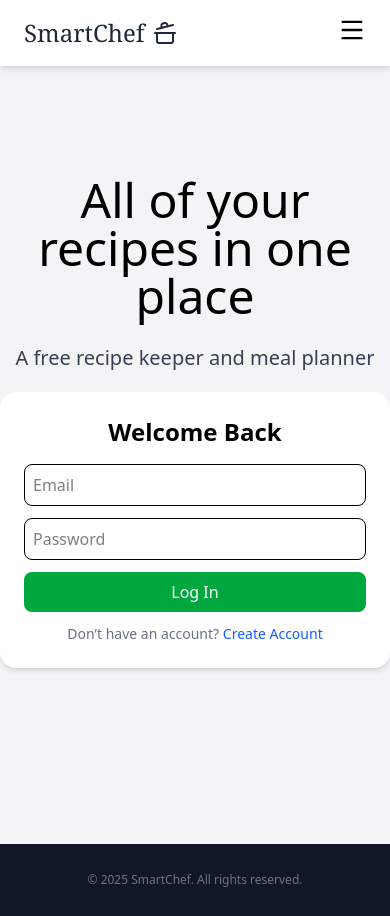
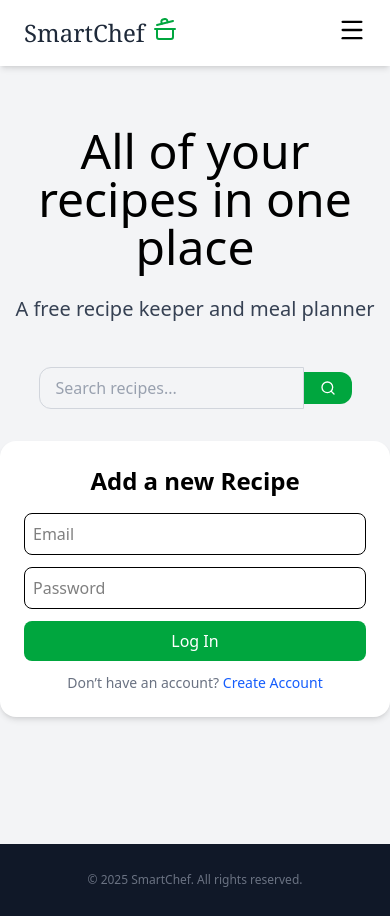
Before and after one commit to Vasuki-84/Recipe-Finder-and-Organizer-App, a React (Vite) app in the folder recipe-finder-and-organizer-app/: page / in a window 390 px wide. Built offline with nearby package versions, Linux system fonts and the light colour scheme.

Commit message:
added some responsiveness

```diff
--- a/recipe-finder-and-organizer-app/src/Components/Navbar.jsx
+++ b/recipe-finder-and-organizer-app/src/Components/Navbar.jsx
@@ -12,8 +12,10 @@ function Navbar() {
       <div className="flex justify-between items-center max-w-6xl mx-auto">
         {/* Logo */}
         <h1 className="text-2xl font-serif text-gray-800 flex items-center gap-2">
-          SmartChef <CookingPot size={24} />
-        </h1>
+          SmartChef    <div className="text-green-600 mb-2 "><CookingPot size={24} /></div>
+            </h1>
+
+
 
         {/* Desktop Menu */}
         <div className="hidden md:flex space-x-6 font-semibold">
--- a/recipe-finder-and-organizer-app/src/Pages/CustomCreations.jsx
+++ b/recipe-finder-and-organizer-app/src/Pages/CustomCreations.jsx
@@ -2,7 +2,7 @@ import React from 'react'
 
 function CustomCreations() {
   return (
-    <div>CustomCreations</div>
+    <div className='mt-20'>CustomCreations</div>
   )
 }
 
--- a/recipe-finder-and-organizer-app/src/Pages/Home.jsx
+++ b/recipe-finder-and-organizer-app/src/Pages/Home.jsx
@@ -1,6 +1,6 @@
-
 import React from "react";
 import { useNavigate } from "react-router-dom";
+import { Search } from "lucide-react";
 
 function Login() {
   const navigate = useNavigate();
@@ -17,8 +17,30 @@ function Login() {
           A free recipe keeper and meal planner
         </p>
       </div>
+
+      {/* search recipes */}
+      <div className="flex justify-center mt-6 mb-8">
+        <div className="relative flex items-center group w-full max-w-md">
+          <input
+            type="text"
+            placeholder="Search recipes..."
+            className="w-full px-4 py-2 border border-gray-300 rounded-l-xl focus:outline-none focus:ring-2 focus:ring-green-500 text-gray-700 placeholder-gray-400 transition-all"
+          />
+          <button
+            type="button"
+            className="flex items-center gap-2 bg-green-600 text-white px-4 py-2 rounded-r-xl hover:bg-green-700 transition-all group"
+          >
+            <Search
+              size={16}
+              className="group-hover:scale-110 transition-transform"
+            />
+            <span className="font-medium hidden sm:inline">Search</span>
+          </button>
+        </div>
+      </div>
+
       <div className="bg-white p-6 rounded-2xl shadow-md w-full max-w-md text-center">
-        <h1 className="text-2xl font-semibold mb-4">Welcome Back</h1>
+        <h1 className="text-2xl font-semibold mb-4">Add a new Recipe</h1>
         <input
           type="email"
           placeholder="Email"
--- a/recipe-finder-and-organizer-app/src/Pages/Signup.jsx
+++ b/recipe-finder-and-organizer-app/src/Pages/Signup.jsx
@@ -1,5 +1,3 @@
-
-
 import React, { useState } from "react";
 import { CookingPot } from "lucide-react";
 import { Eye, EyeOff } from "lucide-react";
@@ -30,7 +28,7 @@ function Signup() {
   };
 
   const handleCreateAccount = () => {
-    navigate("/");
+    navigate("/CustomCreations");
   };
 
   const handleSubmit = async (e) => {
@@ -87,8 +85,8 @@ function Signup() {
   };
 
   return (
-    <div className="flex items-center justify-center min-h-screen bg-gray-200  ">
-      <div className="bg-white p-8 rounded-2xl shadow-lg w-full max-w-md mt-23">
+    <div className="flex items-center justify-center min-h-screen bg-gray-200">
+      <div className="bg-white p-8 rounded-2xl shadow-lg w-full max-w-md mt-23 mb-5 mx-auto ">
         <div className="flex flex-col items-center mb-4">
           <div className="text-green-600 mb-2 ">
             {" "}
@@ -102,7 +100,7 @@ function Signup() {
           </p>
         </div>
 
-        <form onSubmit={handleSubmit} className="space-y-5">
+        <form onSubmit={handleSubmit} className="space-y-5 ">
           {/* Name */}
           <div>
             <label className="block mb-1 font-semibold text-gray-700">
@@ -210,10 +208,8 @@ function Signup() {
         {message && (
           <p className="text-center mt-4 text-green-600 font-medium">
             {message}
-
           </p>
         )}
-
       </div>
     </div>
   );
```
Lines whose indentation alone changed are shown as unchanged.
